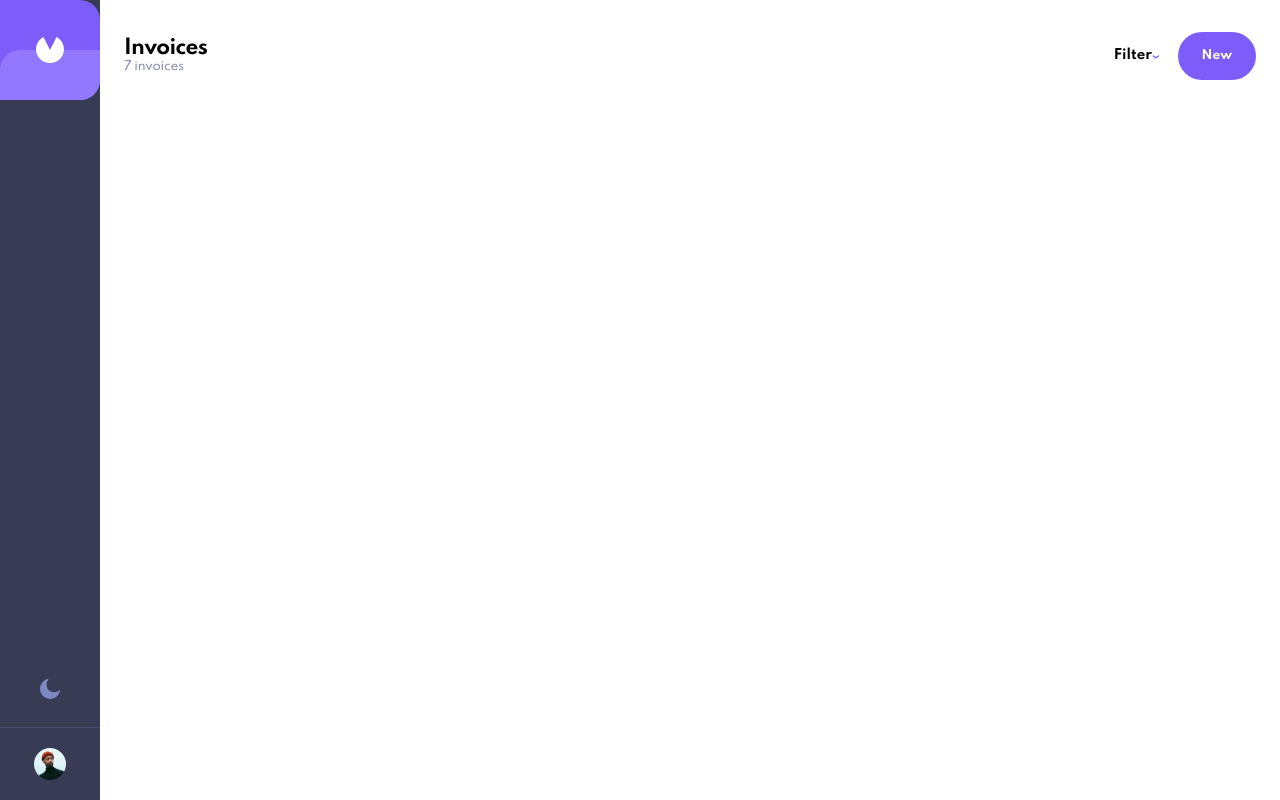
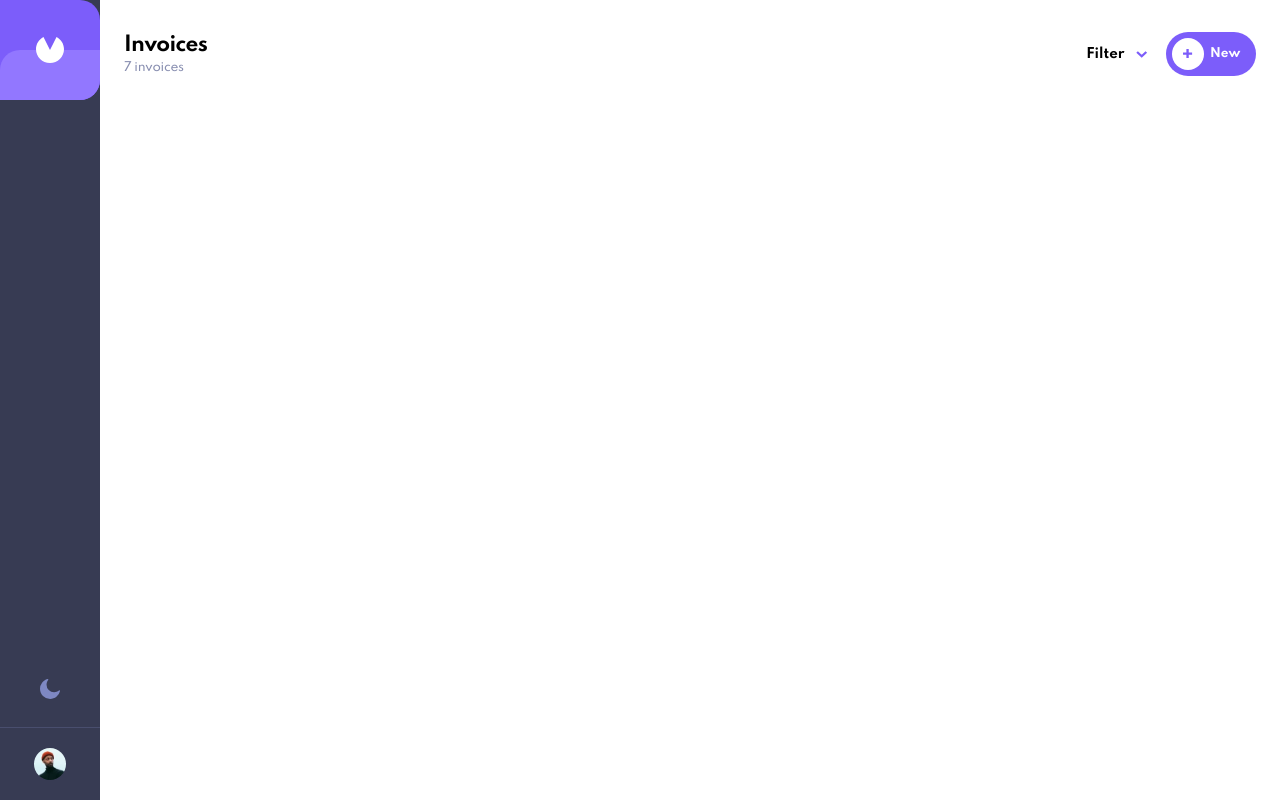
Before and after one commit to dkdurden/invoice-app, a Next.js app: page / in a window 1280 px wide. Built offline with nearby package versions, Linux system fonts and the light colour scheme.

Commit message:
More work on InvoicesHeader component, add ButtonWithAdd component

```diff
--- /dev/null
+++ b/components/ButtonWithAdd/ButtonWithAdd.js
@@ -0,0 +1,14 @@
+import Image from "next/image";
+
+import styles from "./ButtonWithAdd.module.scss";
+
+export function ButtonWithAdd({ text }) {
+  return (
+    <button className={styles.button}>
+      <span className={styles.span}>
+        <Image src="/icon-plus.svg" alt="" width={"10"} height={"10"} />
+      </span>
+      {text}
+    </button>
+  );
+}
--- /dev/null
+++ b/components/ButtonWithAdd/ButtonWithAdd.module.scss
@@ -0,0 +1,20 @@
+@use "../../styles/modules";
+
+.button {
+  @extend .button--primary;
+
+  flex-basis: 90px;
+  display: flex;
+  align-items: center;
+  padding: 0.5em;
+}
+
+.span {
+  display: grid;
+  place-content: center;
+  height: 2rem;
+  width: 2rem;
+  border-radius: 50%;
+  background-color: white;
+  margin-right: 0.5em;
+}
--- a/components/InvoicesHeader/InvoicesHeader.js
+++ b/components/InvoicesHeader/InvoicesHeader.js
@@ -1,5 +1,6 @@
 import Image from "next/image";
 
+import { ButtonWithAdd } from "../ButtonWithAdd/ButtonWithAdd";
 import styles from "./InvoicesHeader.module.scss";
 
 export function InvoicesHeader() {
@@ -17,12 +18,12 @@ export function InvoicesHeader() {
             <Image
               src="/icon-arrow-down.svg"
               alt=""
-              width={"8.5"}
-              height={"4.5"}
+              width={"12.69"}
+              height={"7.5"}
             />
           </span>
         </button>
-        <button className="button--primary">New</button>
+        <ButtonWithAdd text="New" />
       </div>
     </div>
   );
--- a/components/InvoicesHeader/InvoicesHeader.module.scss
+++ b/components/InvoicesHeader/InvoicesHeader.module.scss
@@ -6,13 +6,14 @@
 
 .groupOne {
   flex-basis: 100%;
+  flex-shrink: 2;
   display: flex;
   flex-direction: column;
   justify-content: center;
 
   h1 {
     margin-top: 0;
-    margin-bottom: 0;
+    margin-bottom: 0.25rem;
   }
   span {
     color: v.$gray-dark;
@@ -28,4 +29,8 @@
 
 .dropdown {
   margin-right: 1.1rem;
+
+  span {
+    margin-left: 0.75rem;
+  }
 }
```
Also changed, not shown: pages/index.js (+0 -37 lines).
